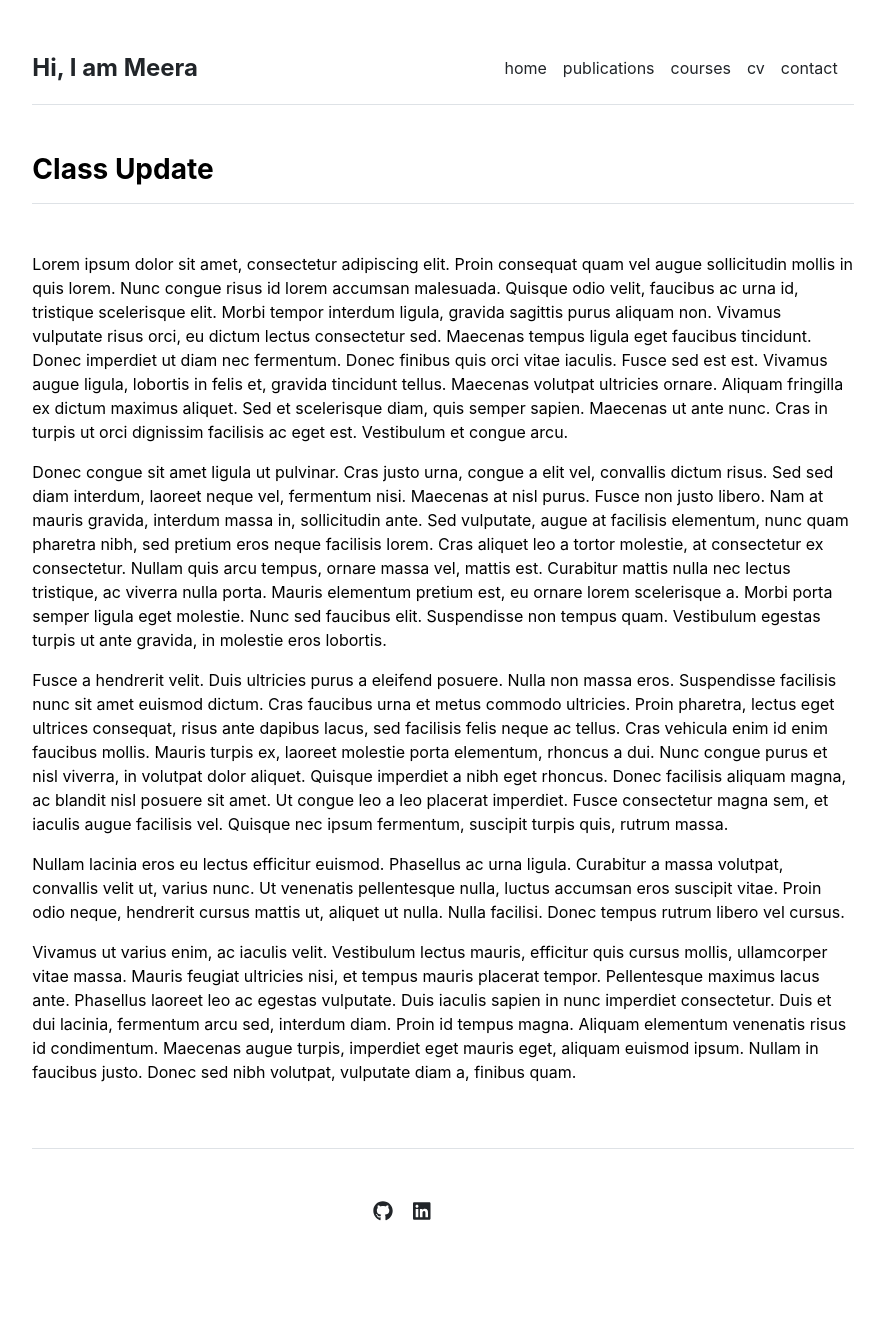
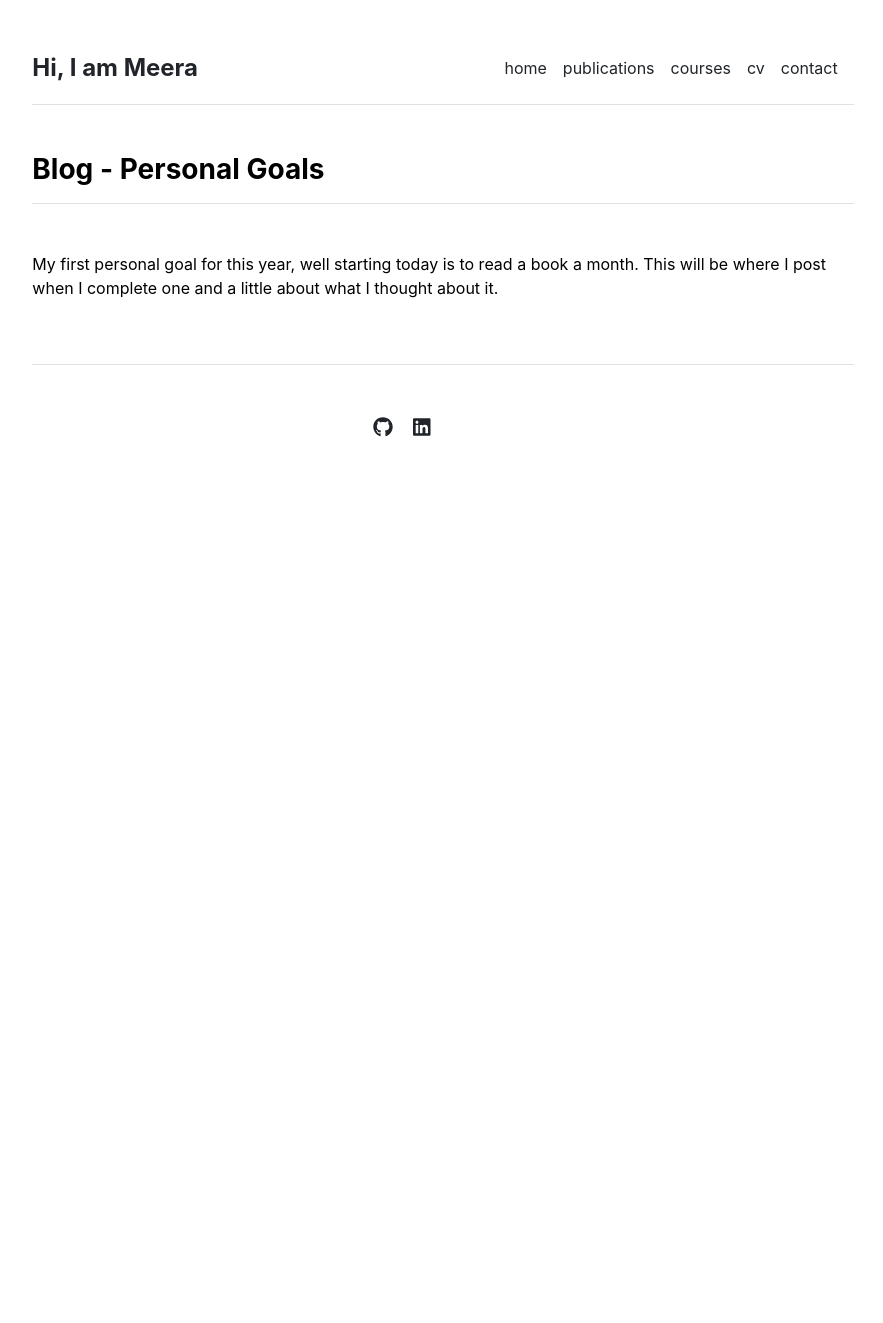
Before and after one commit to astrogirl1/astrogirl1, a Jekyll site: the page built from _posts/2020-02-01-class-update.md, in a window 1280 px wide. Shown: the whole page, without its empty margins (197-1080 px from the left). Built offline with Jekyll 4.4.1, drawn with Linux system fonts in a browser that asks for light colours; after the commit the page ends 900 px from its top, so only the background shows below that.

Commit message:
new blog idea

```diff
--- a/_posts/2020-02-01-class-update.md
+++ b/_posts/2020-02-01-class-update.md
@@ -1,14 +1,5 @@
 ---
 layout: post
-title: "Class Update"
+title: "Blog - Personal Goals "
 ---
-
-Lorem ipsum dolor sit amet, consectetur adipiscing elit. Proin consequat quam vel augue sollicitudin mollis in quis lorem. Nunc congue risus id lorem accumsan malesuada. Quisque odio velit, faucibus ac urna id, tristique scelerisque elit. Morbi tempor interdum ligula, gravida sagittis purus aliquam non. Vivamus vulputate risus orci, eu dictum lectus consectetur sed. Maecenas tempus ligula eget faucibus tincidunt. Donec imperdiet ut diam nec fermentum. Donec finibus quis orci vitae iaculis. Fusce sed est est. Vivamus augue ligula, lobortis in felis et, gravida tincidunt tellus. Maecenas volutpat ultricies ornare. Aliquam fringilla ex dictum maximus aliquet. Sed et scelerisque diam, quis semper sapien. Maecenas ut ante nunc. Cras in turpis ut orci dignissim facilisis ac eget est. Vestibulum et congue arcu.
-
-Donec congue sit amet ligula ut pulvinar. Cras justo urna, congue a elit vel, convallis dictum risus. Sed sed diam interdum, laoreet neque vel, fermentum nisi. Maecenas at nisl purus. Fusce non justo libero. Nam at mauris gravida, interdum massa in, sollicitudin ante. Sed vulputate, augue at facilisis elementum, nunc quam pharetra nibh, sed pretium eros neque facilisis lorem. Cras aliquet leo a tortor molestie, at consectetur ex consectetur. Nullam quis arcu tempus, ornare massa vel, mattis est. Curabitur mattis nulla nec lectus tristique, ac viverra nulla porta. Mauris elementum pretium est, eu ornare lorem scelerisque a. Morbi porta semper ligula eget molestie. Nunc sed faucibus elit. Suspendisse non tempus quam. Vestibulum egestas turpis ut ante gravida, in molestie eros lobortis.
-
-Fusce a hendrerit velit. Duis ultricies purus a eleifend posuere. Nulla non massa eros. Suspendisse facilisis nunc sit amet euismod dictum. Cras faucibus urna et metus commodo ultricies. Proin pharetra, lectus eget ultrices consequat, risus ante dapibus lacus, sed facilisis felis neque ac tellus. Cras vehicula enim id enim faucibus mollis. Mauris turpis ex, laoreet molestie porta elementum, rhoncus a dui. Nunc congue purus et nisl viverra, in volutpat dolor aliquet. Quisque imperdiet a nibh eget rhoncus. Donec facilisis aliquam magna, ac blandit nisl posuere sit amet. Ut congue leo a leo placerat imperdiet. Fusce consectetur magna sem, et iaculis augue facilisis vel. Quisque nec ipsum fermentum, suscipit turpis quis, rutrum massa.
-
-Nullam lacinia eros eu lectus efficitur euismod. Phasellus ac urna ligula. Curabitur a massa volutpat, convallis velit ut, varius nunc. Ut venenatis pellentesque nulla, luctus accumsan eros suscipit vitae. Proin odio neque, hendrerit cursus mattis ut, aliquet ut nulla. Nulla facilisi. Donec tempus rutrum libero vel cursus.
-
-Vivamus ut varius enim, ac iaculis velit. Vestibulum lectus mauris, efficitur quis cursus mollis, ullamcorper vitae massa. Mauris feugiat ultricies nisi, et tempus mauris placerat tempor. Pellentesque maximus lacus ante. Phasellus laoreet leo ac egestas vulputate. Duis iaculis sapien in nunc imperdiet consectetur. Duis et dui lacinia, fermentum arcu sed, interdum diam. Proin id tempus magna. Aliquam elementum venenatis risus id condimentum. Maecenas augue turpis, imperdiet eget mauris eget, aliquam euismod ipsum. Nullam in faucibus justo. Donec sed nibh volutpat, vulputate diam a, finibus quam.
+My first personal goal for this year, well starting today is to read a book a month. This will be where I post when I complete one and a little about what I thought about it.
```
